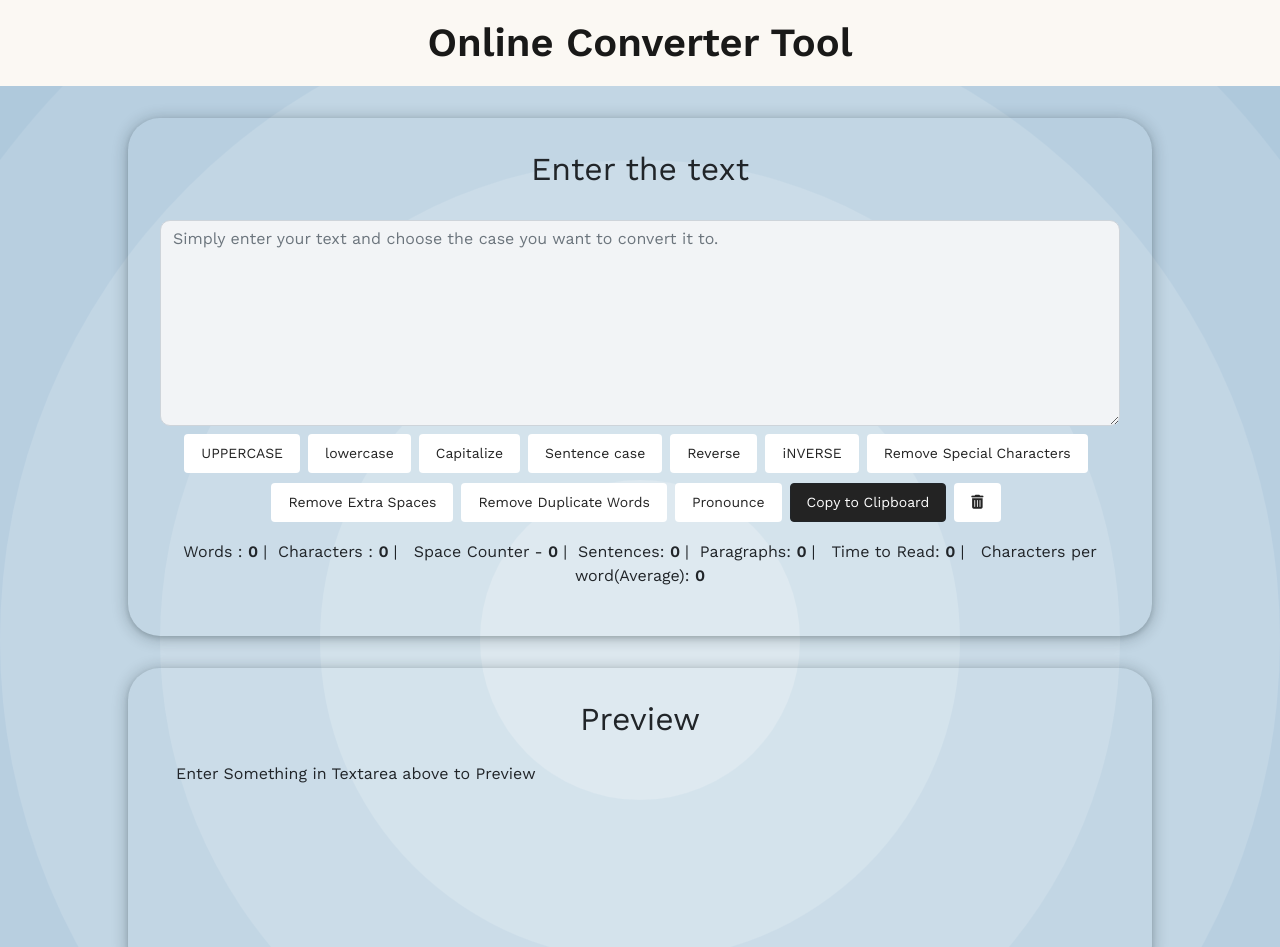
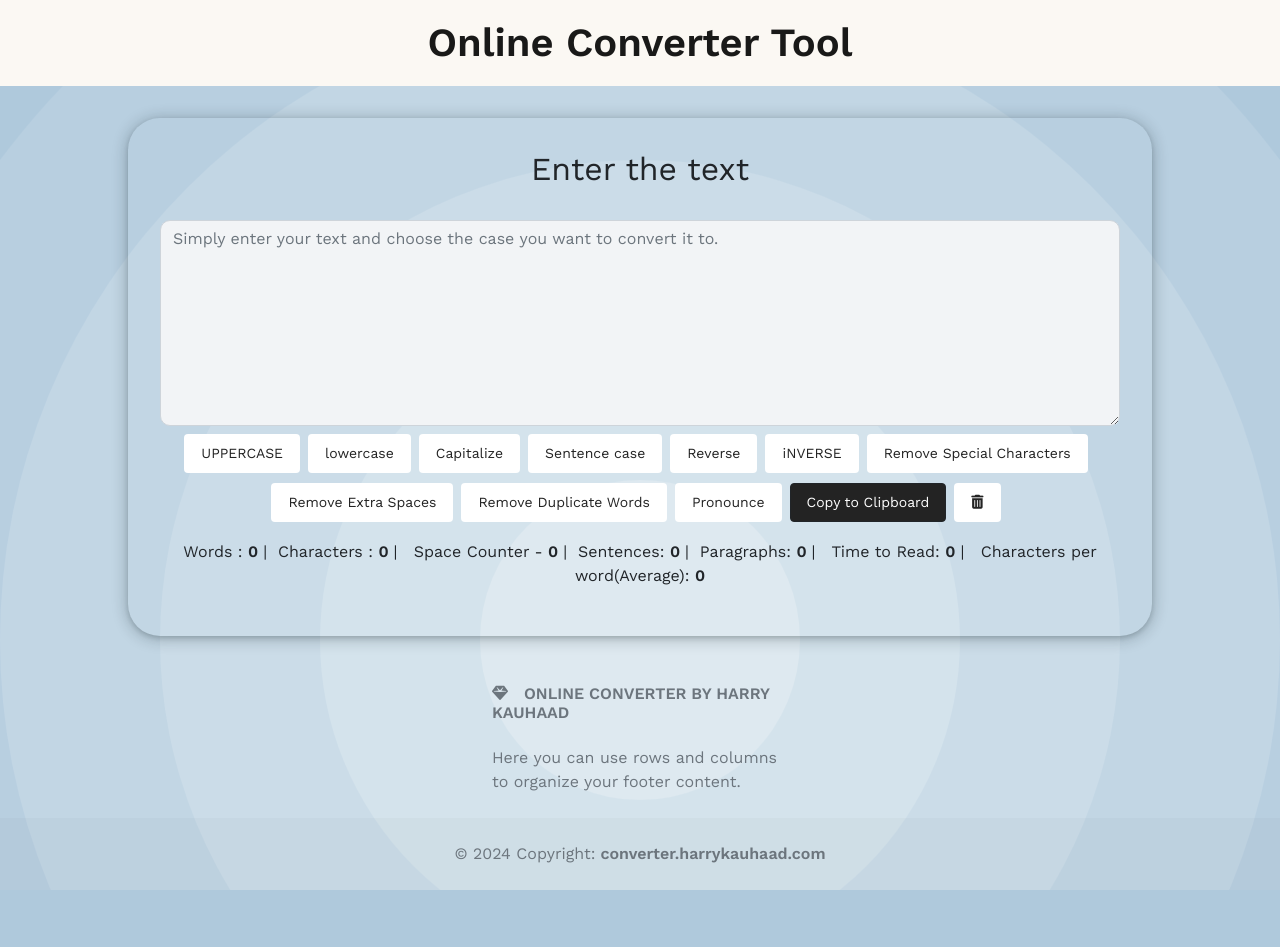
Before and after one commit to hv33y/convert-case, a React (Create React App) app: page / in a window 1280 px wide. Shown: the top 947 px of the page. After the commit the page ends 890 px from the top, so only its background shows below. Built offline with nearby package versions, Linux system fonts and the light colour scheme; no server answers.

Commit message:
Update index.js

```diff
--- a/src/components/textarea/index.js
+++ b/src/components/textarea/index.js
@@ -181,17 +181,6 @@ export const Textform = (props) => {
 
         </div>
       </div>
-
-      <div className='container section-1'>
-        <h2 className='text-center'>Preview</h2>
-        <div id="preview">
-          <p>{text.length > 0 ? text : "Enter Something in Textarea above to Preview"}</p>
-
-        </div>
-      </div>
-
-
-
     </>
   )
 }
```
